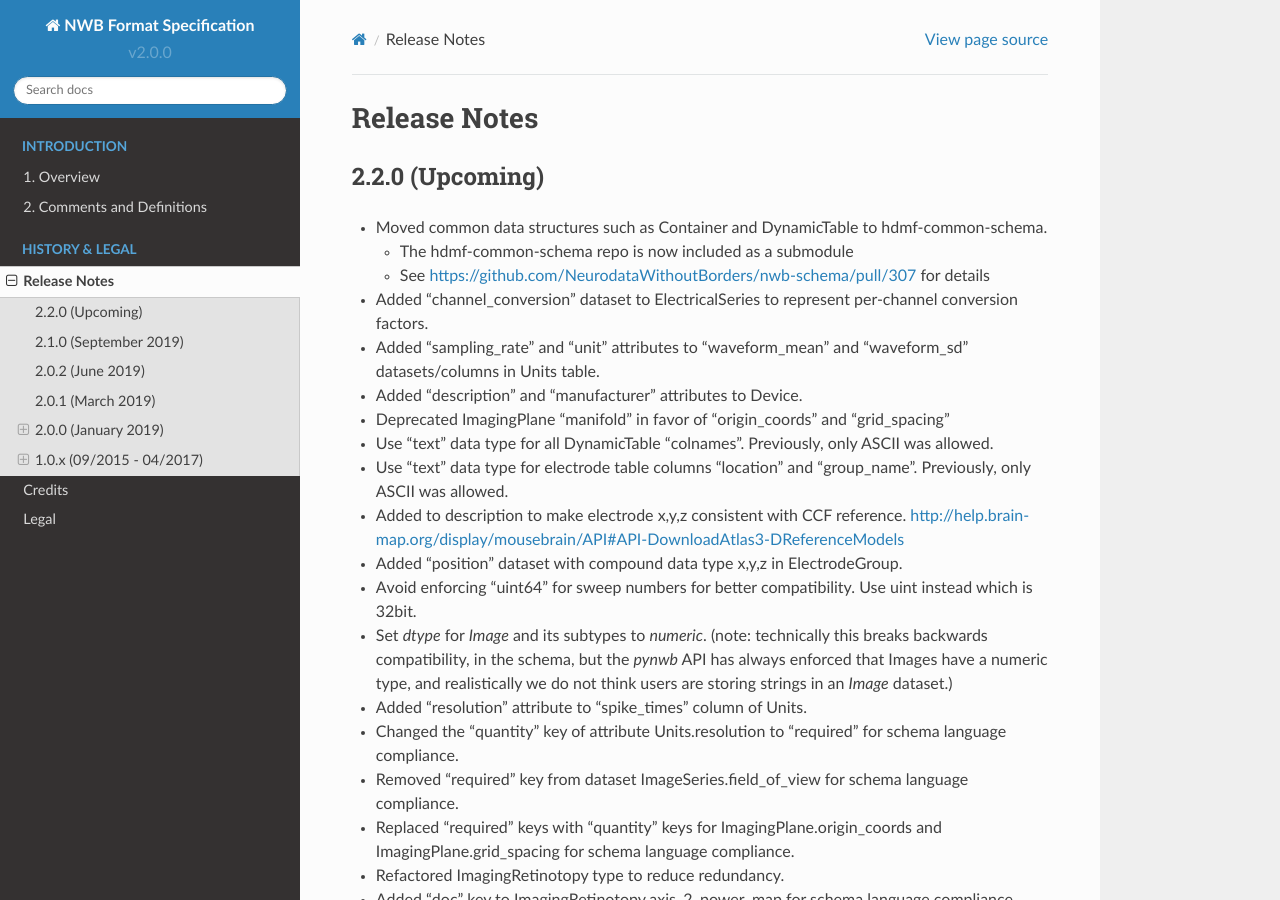
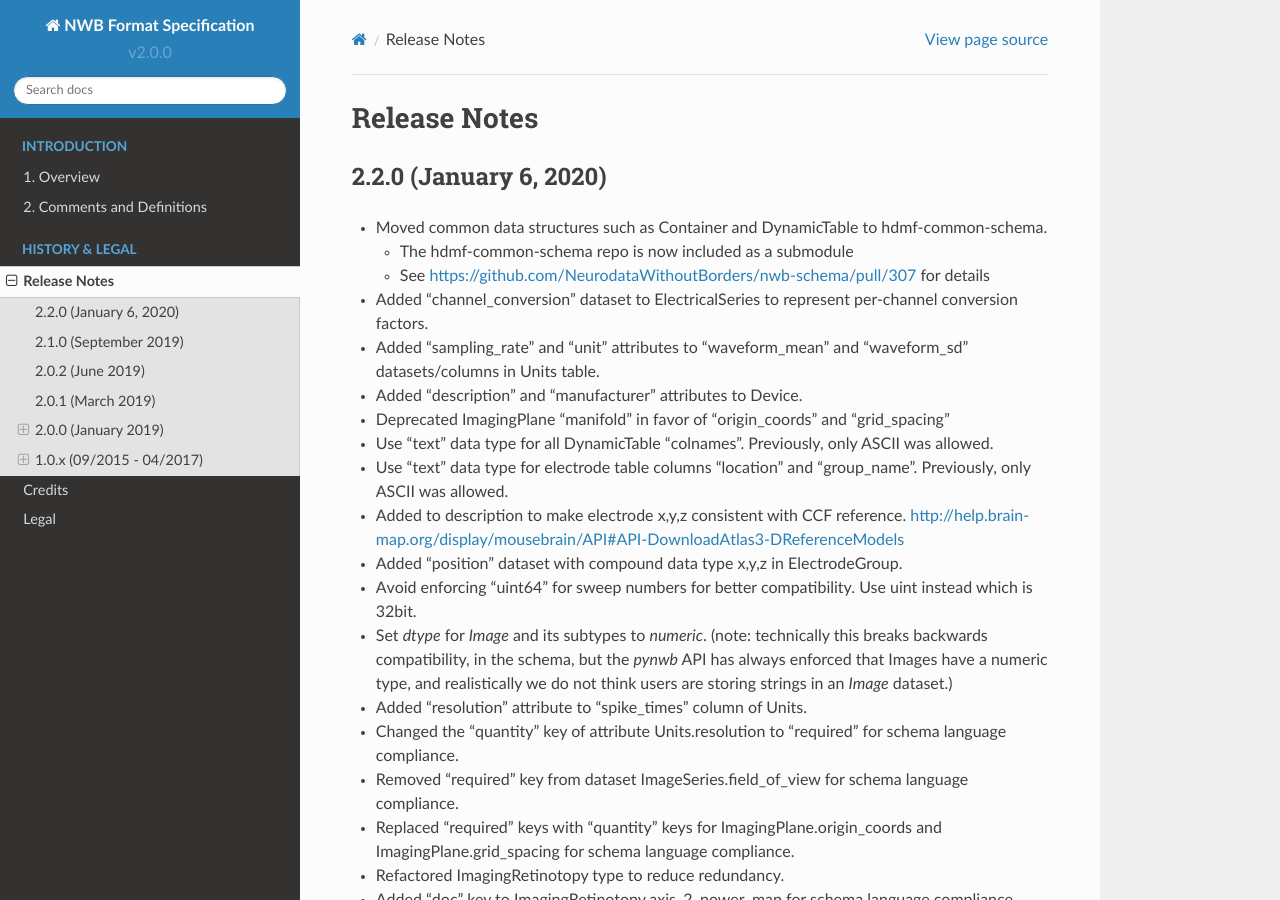
Before and after one commit to NeurodataWithoutBorders/nwb-schema, a Sphinx documentation site: the page built from docs/format/source/format_release_notes.rst, in a window 1280 px wide and 900 px high. Built offline with Sphinx 7.4.7 and the Read the Docs theme 2.0.0, drawn with Linux system fonts in a browser that asks for light colours.

Commit message:
Update 2.2.0 date

```diff
--- a/docs/format/source/format_release_notes.rst
+++ b/docs/format/source/format_release_notes.rst
@@ -1,7 +1,7 @@
 Release Notes
 =============
 
-2.2.0 (Upcoming)
+2.2.0 (January 6, 2020)
 ----------------
 
 - Moved common data structures such as Container and DynamicTable to hdmf-common-schema.
```
